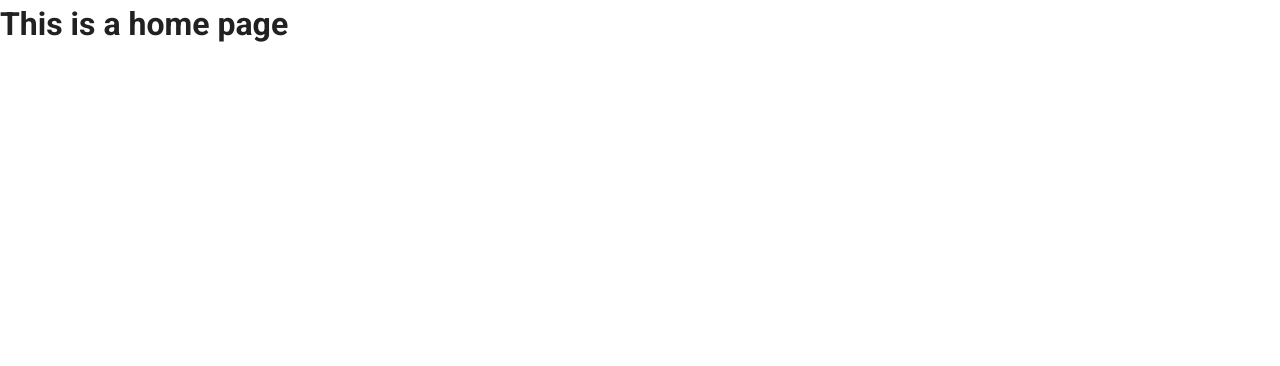
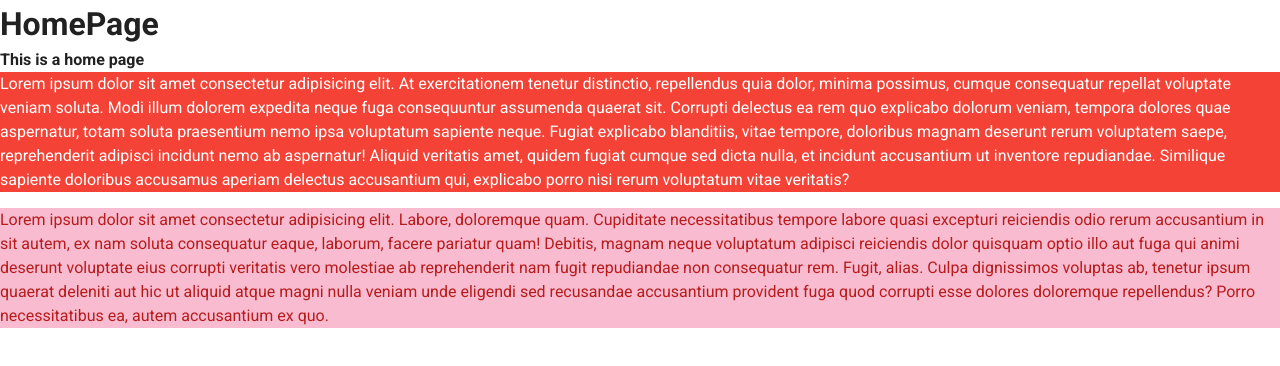
Before and after one commit to draddo11/vuetifyTodo, a Vue app: page / in a window 1280 px wide. Shown: the top 366 px of the page. Built offline with nearby package versions, Linux system fonts and the light colour scheme.

Commit message:
added text and color mods

```diff
--- a/src/views/Home.vue
+++ b/src/views/Home.vue
@@ -1,5 +1,10 @@
 i<template>
   <div class="home">
-    <h1>This is a home page</h1>
+      <h1>HomePage</h1>
+    <h4>This is a home page</h4>
+
+    <p class='red white--text'> Lorem ipsum dolor sit amet consectetur adipisicing elit. At exercitationem tenetur distinctio, repellendus quia dolor, minima possimus, cumque consequatur repellat voluptate veniam soluta. Modi illum dolorem expedita neque fuga consequuntur assumenda quaerat sit. Corrupti delectus ea rem quo explicabo dolorum veniam, tempora dolores quae aspernatur, totam soluta praesentium nemo ipsa voluptatum sapiente neque. Fugiat explicabo blanditiis, vitae tempore, doloribus magnam deserunt rerum voluptatem saepe, reprehenderit adipisci incidunt nemo ab aspernatur! Aliquid veritatis amet, quidem fugiat cumque sed dicta nulla, et incidunt accusantium ut inventore repudiandae. Similique sapiente doloribus accusamus aperiam delectus accusantium qui, explicabo porro nisi rerum voluptatum vitae veritatis?</p>
+
+    <p class= "pink lighten-4 red--text text--darken-4">Lorem ipsum dolor sit amet consectetur adipisicing elit. Labore, doloremque quam. Cupiditate necessitatibus tempore labore quasi excepturi reiciendis odio rerum accusantium in sit autem, ex nam soluta consequatur eaque, laborum, facere pariatur quam! Debitis, magnam neque voluptatum adipisci reiciendis dolor quisquam optio illo aut fuga qui animi deserunt voluptate eius corrupti veritatis vero molestiae ab reprehenderit nam fugit repudiandae non consequatur rem. Fugit, alias. Culpa dignissimos voluptas ab, tenetur ipsum quaerat deleniti aut hic ut aliquid atque magni nulla veniam unde eligendi sed recusandae accusantium provident fuga quod corrupti esse dolores doloremque repellendus? Porro necessitatibus ea, autem accusantium ex quo.</p>
   </div>
 </template>
```
Also changed, not shown: 1 other file (tests, documents, lock files or other folders).
